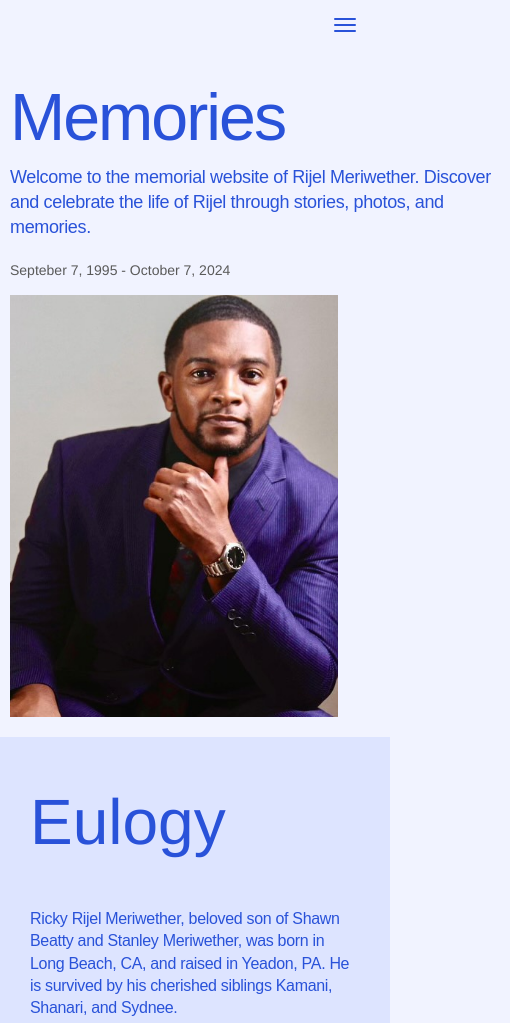
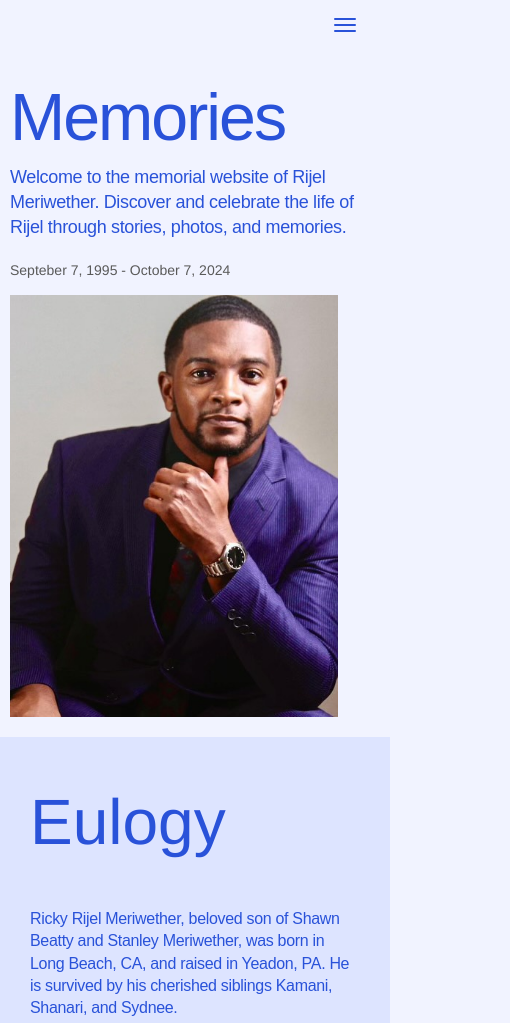
Before and after one commit to 7lumin/memoriesofrijelmeriwether.github.io, a plain HTML site: page index.html in a window 390 px wide. Shown: the top 1023 px of the page, 510 px wide, since content can reach past the window. Drawn offline with Linux system fonts and the light colour scheme.

Commit message:
chore: more mobile fixes

```diff
--- a/assets/css/remember.css
+++ b/assets/css/remember.css
@@ -201,6 +201,7 @@ body {
     font: normal normal normal 18px / 1.4em madefor-text,
       helveticaneuew01-45ligh, helveticaneuew02-45ligh, helveticaneuew10-45ligh,
       sans-serif !important;
+    width: 350px !important;
   }
 }
 
```
